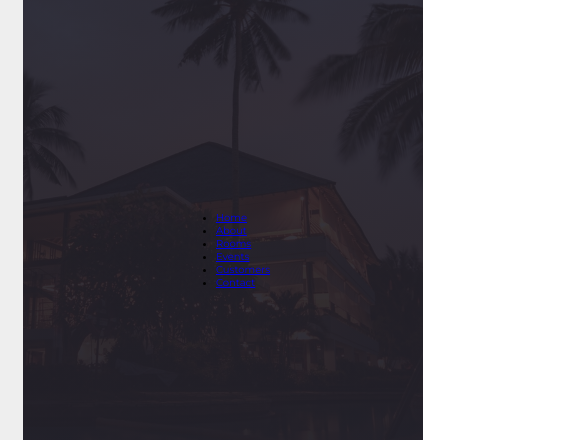
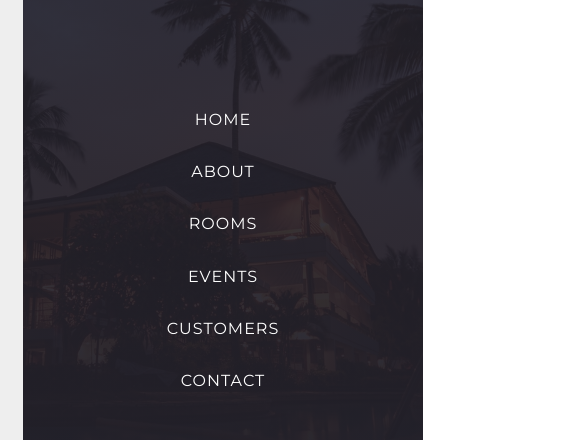
Before and after one commit to madcoded/Hotel, a plain HTML site: page index.html in a window 1280 px wide. Shown: the part 199-639 px from the top of the page, 57-640 px from the left. Drawn offline with Linux system fonts and the light colour scheme.

Commit message:
navigation p1

```diff
--- a/css/style.css
+++ b/css/style.css
@@ -128,5 +128,60 @@ body {
     cursor: pointer;
 }
 
+.navigation-list{
+    list-style: none;
+    padding: 0;
+    height: 28rem;
+    display: flex;
+    flex-direction: column;
+    justify-content: space-between;
+    align-items: center;
+}
+
+.navigation-item{
+    position: relative;
+}
+
+.navigation-link{
+    color: #fff;
+    font-weight: 400;
+    font-size: 1.6rem;
+    letter-spacing: .1rem;
+    text-transform: uppercase;
+    text-decoration: none;
+    transition: color .5s cubic-bezier(1, 0, 0, 1);
+}
+
+.navigation-link::before{
+    content: "";
+    width: 0rem;
+    height: 0.1rem;
+    background-color: #deaa86;
+    position: absolute;
+    top: 1rem;
+    left: -4rem;
+    transition: width .5s cubic-bezier(1, 0, 0, 1);
+}
+
+.navigation-link::after{
+    content: "";
+    width: 0rem;
+    height: 0.1rem;
+    background-color: #deaa86;
+    position: absolute;
+    top: 1rem;
+    right: -4rem;
+    transition: width .5s cubic-bezier(1, 0, 0, 1);
+}
+
+.navigation-link:hover{
+    color: #deaa86;
+}
+
+.navigation-link:hover::before,
+.navigation-link:hover::after{
+    width: 3rem;
+}
+
 /*end of navigation*/
 /*end of navbar*/
```
